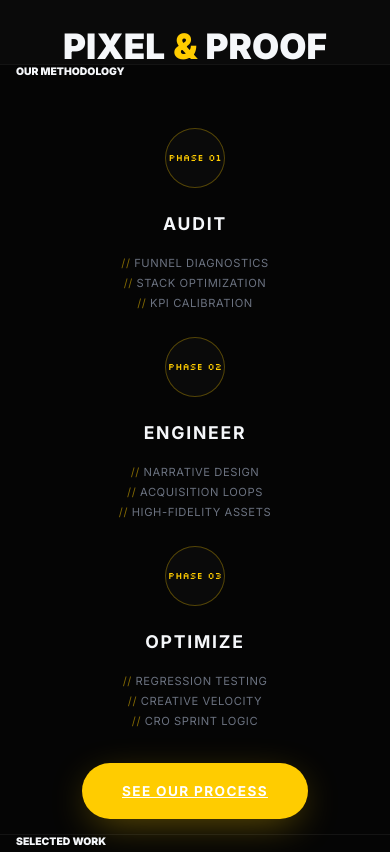
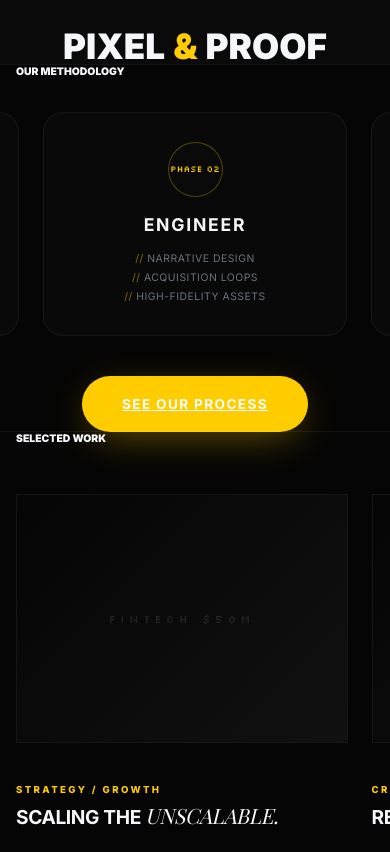
Before and after one commit to PixelNProof/web, a website built with Vite: page index.html in a window 390 px wide. Shown: the part 862-1714 px from the top of the page. Built offline with nearby package versions, Linux system fonts and the light colour scheme; a web font is replaced by a local one.

Commit message:
feat: horizontal scroll carousels for methodology and work on mobile, fixed nav links, added About section id

```diff
--- a/index.html
+++ b/index.html
@@ -89,7 +89,8 @@
       </a>
       <div class="nav-links desktop-only">
         <a href="#app">Home</a>
-        <a href="#why-us">About</a>
+        <a href="#services">Work</a>
+        <a href="#about">About</a>
         <a href="/contact" class="btn-primary mini">Work with us</a>
       </div>
       <button class="mobile-menu-toggle" aria-label="Toggle Menu">
@@ -103,7 +104,8 @@
   <div class="mobile-nav-overlay" id="mobileNav">
     <div class="mobile-nav-content">
       <a href="#app" class="mobile-link">Home</a>
-      <a href="#why-us" class="mobile-link">About</a>
+      <a href="#services" class="mobile-link">Work</a>
+      <a href="#about" class="mobile-link">About</a>
       <a href="/contact" class="mobile-link active">Work with us</a>
     </div>
   </div>
@@ -242,7 +244,7 @@
     </section>
 
     <!-- Why Pixel & Proof (Visual Overhaul) -->
-    <section id="why-us" class="why-us-section container reveal-up">
+    <section id="about" class="why-us-section container reveal-up">
       <h2 class="section-label">WHY PIXEL & PROOF</h2>
       <div class="split-layout">
         <div class="left">
--- a/src/style.css
+++ b/src/style.css
@@ -864,31 +864,96 @@ h3 {
     gap: 4rem;
   }
 
-  .creative-work-grid {
-    grid-template-columns: 1fr;
-    gap: 4rem;
+  /* ===== HORIZONTAL SCROLL: METHODOLOGY ===== */
+  .methodology-blueprint {
+    flex-direction: row;
+    flex-wrap: nowrap;
+    overflow-x: auto;
+    scroll-snap-type: x mandatory;
+    -webkit-overflow-scrolling: touch;
+    gap: 1.5rem;
+    padding-bottom: 1.5rem;
+    margin-left: -1.5rem;
+    margin-right: -1.5rem;
+    padding-left: 1.5rem;
+    padding-right: 1.5rem;
   }
 
-  /* Methodology: stack vertically */
-  .methodology-blueprint {
-    flex-direction: column;
-    align-items: center;
-    gap: 3rem;
-  }
-
+  /* Hide the connecting line */
   .methodology-blueprint::before {
     display: none;
   }
 
   .blueprint-step {
-    width: 80%;
+    flex: 0 0 75vw;
+    max-width: 75vw;
+    scroll-snap-align: center;
     text-align: center;
+    background: rgba(255, 255, 255, 0.02);
+    border: 1px solid rgba(255, 255, 255, 0.06);
+    border-radius: 20px;
+    padding: 2.5rem 2rem;
+  }
+
+  /* Subtle scroll indicator */
+  .methodology-blueprint::-webkit-scrollbar {
+    height: 3px;
+  }
+
+  .methodology-blueprint::-webkit-scrollbar-track {
+    background: rgba(255, 255, 255, 0.03);
+    border-radius: 10px;
+  }
+
+  .methodology-blueprint::-webkit-scrollbar-thumb {
+    background: var(--accent);
+    border-radius: 10px;
   }
 
   .step-indicator {
     width: 70px;
     height: 70px;
     font-size: 0.7rem;
+  }
+
+  /* ===== HORIZONTAL SCROLL: SELECTED WORK ===== */
+  .creative-work-grid {
+    display: flex;
+    flex-wrap: nowrap;
+    overflow-x: auto;
+    scroll-snap-type: x mandatory;
+    -webkit-overflow-scrolling: touch;
+    gap: 1.5rem;
+    padding-bottom: 1.5rem;
+    margin-left: -1.5rem;
+    margin-right: -1.5rem;
+    padding-left: 1.5rem;
+    padding-right: 1.5rem;
+    margin-top: 3rem;
+  }
+
+  .work-item {
+    flex: 0 0 80vw;
+    max-width: 80vw;
+    scroll-snap-align: center;
+  }
+
+  .work-item.staggered {
+    margin-top: 0;
+  }
+
+  .creative-work-grid::-webkit-scrollbar {
+    height: 3px;
+  }
+
+  .creative-work-grid::-webkit-scrollbar-track {
+    background: rgba(255, 255, 255, 0.03);
+    border-radius: 10px;
+  }
+
+  .creative-work-grid::-webkit-scrollbar-thumb {
+    background: var(--accent);
+    border-radius: 10px;
   }
 
   /* Footer */
@@ -1023,58 +1088,59 @@ h3 {
     overflow: hidden;
   }
 
-  /* ---- METHODOLOGY ---- */
+  /* ---- METHODOLOGY (tighter inside scroll cards) ---- */
   .methodology-blueprint {
-    margin-top: 3rem;
-    gap: 1.5rem;
+    margin-top: 2rem;
   }
 
   .blueprint-step {
-    width: 100%;
+    flex: 0 0 70vw;
+    max-width: 70vw;
+    padding: 2rem 1.5rem;
   }
 
   .blueprint-step h4 {
     font-size: 1.1rem;
+    margin-bottom: 0.8rem;
+  }
+
+  .step-indicator {
+    width: 55px;
+    height: 55px;
+    font-size: 0.55rem;
     margin-bottom: 1rem;
   }
 
-  .step-indicator {
-    width: 60px;
-    height: 60px;
-    font-size: 0.6rem;
-    margin-bottom: 1.5rem;
-  }
-
   .blueprint-list {
-    font-size: 0.7rem;
+    font-size: 0.65rem;
     line-height: 1.8;
   }
 
   .see-process-btn {
-    margin-top: 3rem;
-    margin-bottom: 2rem;
+    margin-top: 2rem;
+    margin-bottom: 1rem;
+
   }
 
-  /* ---- SELECTED WORK ---- */
+  /* ---- SELECTED WORK (tighter in scroll cards) ---- */
+  .work-item {
+    flex: 0 0 75vw;
+    max-width: 75vw;
+  }
+
   .work-visual {
     aspect-ratio: 16/10;
-    /* Less tall on mobile */
-  }
-
-  .work-item {
-    overflow: hidden;
-    /* Prevent ghost numbers from overflowing */
   }
 
   .work-item::before {
-    font-size: 4rem;
-    top: -1rem;
-    left: 0;
-    opacity: 0.5;
+    font-size: 3.5rem;
+    top: -0.5rem;
+    left: 0.5rem;
+    opacity: 0.4;
   }
 
   .work-details h4 {
-    font-size: 1.3rem;
+    font-size: 1.2rem;
   }
 
   .work-details .category {
@@ -1216,7 +1282,22 @@ h3 {
 
   .agency-studio {
     font-size: 9vw;
-    /* Prevent cutoff */
+  }
+
+  /* Scroll cards: tighter on small screens */
+  .blueprint-step {
+    flex: 0 0 78vw;
+    max-width: 78vw;
+    padding: 1.8rem 1.2rem;
+  }
+
+  .work-item {
+    flex: 0 0 85vw;
+    max-width: 85vw;
+  }
+
+  .work-visual {
+    aspect-ratio: 16/12;
   }
 
   .massive-statement {
@@ -1247,10 +1328,6 @@ h3 {
     font-size: 0.55rem;
   }
 
-  .work-visual {
-    aspect-ratio: 16/12;
-  }
-
   .your-move-header .huge {
     font-size: 12vw;
   }
```
